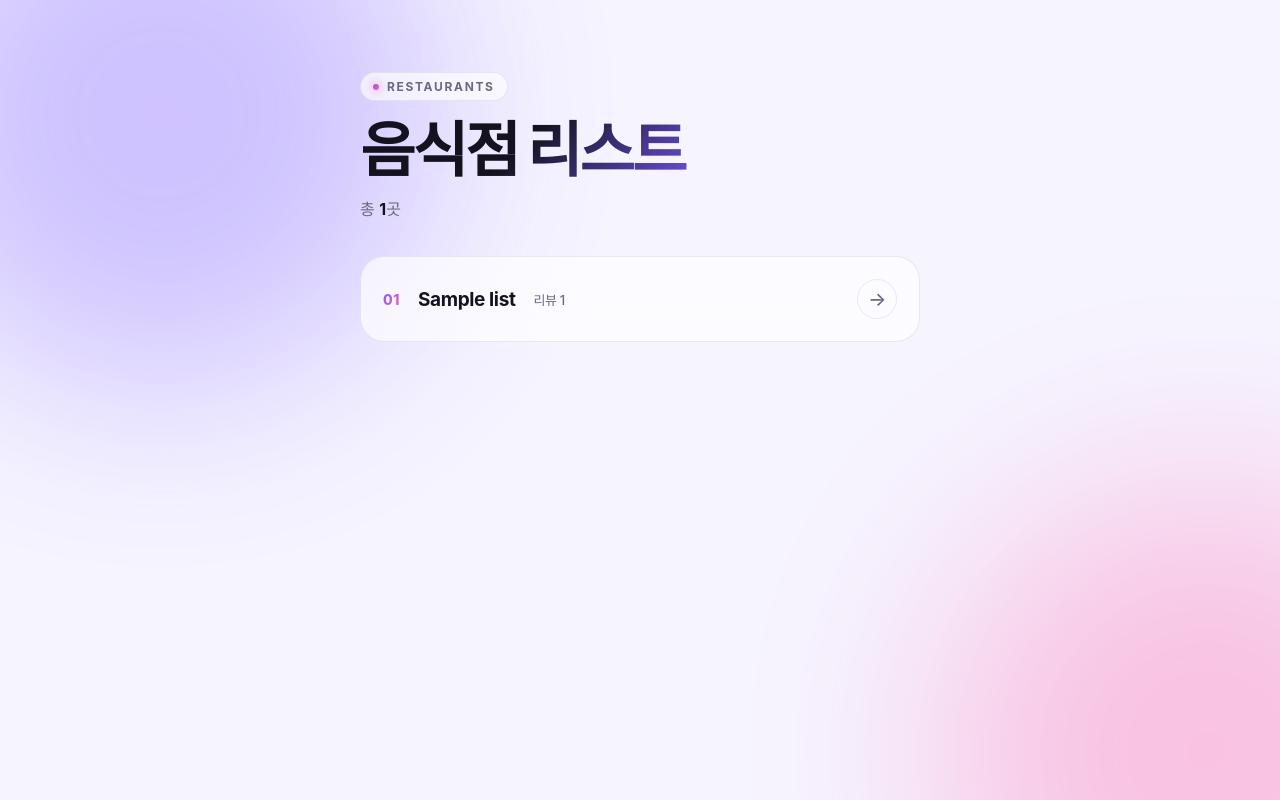
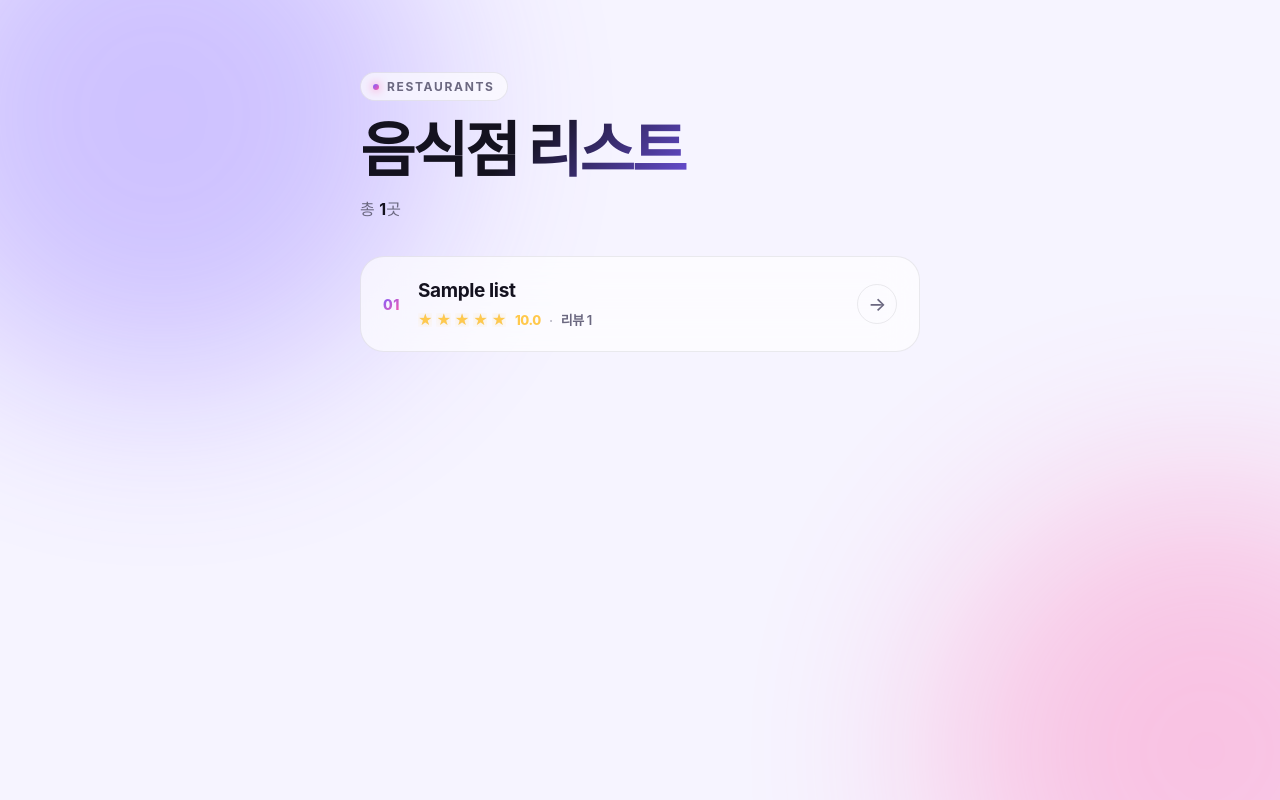
Before and after one commit to v4exex/crud_sample, a FastAPI app: page /stores in a window 1280 px wide. Run offline with FastAPI, Linux system fonts and the light colour scheme; tables that the repository leaves empty hold one stand-in row (values such as "Sample post"); some libraries are stand-ins or nearby versions; some web fonts are replaced.

Commit message:
리스트에 리뷰수 평점 추가

```diff
--- a/main.py
+++ b/main.py
@@ -32,13 +32,20 @@ templates = Jinja2Templates(directory='templates')
 @app.get('/stores')
 def store_list(request:Request):
     with Session(engine) as db:
-        food_store_list = db.scalars(select(Store)).all()
-        review_counts = dict(db.execute(select(Review.store_id, func.count()).group_by(Review.store_id)).all())
+        food_store_list = db.execute(
+            select(
+                Store.store_id, Store.name, Store.addr,
+                func.count(Review.review_id).label('review_count'),
+                func.coalesce(func.round(func.avg(Review.score), 1), 0).label('avg_score'),
+            )
+            .outerjoin(Review, Review.store_id == Store.store_id)
+            .group_by(Store.store_id)
+        ).all()
 
         return templates.TemplateResponse(
             request=request,
             name='store_list.html',
-            context={ 'food_store_list': food_store_list, 'review_counts': review_counts }
+            context={ 'food_store_list': food_store_list }
         )
 
 @app.get('/stores/{store_id}')
--- a/templates/store_list.html
+++ b/templates/store_list.html
@@ -17,6 +17,8 @@
             --a1: #7c5cff;
             --a2: #ff5ca8;
             --a3: #22d3ee;
+            --gold: #ffc94d;
+            --star-off: rgba(255, 255, 255, 0.14);
             --grad: linear-gradient(135deg, var(--a1), var(--a2));
             --orb: 0.5;
         }
@@ -28,6 +30,7 @@
                 --glass: rgba(255, 255, 255, 0.65);
                 --glass-hi: rgba(255, 255, 255, 0.95);
                 --line: rgba(20, 18, 31, 0.08);
+                --star-off: rgba(20, 18, 31, 0.12);
                 --orb: 0.32;
             }
         }
@@ -168,11 +171,42 @@
             color: #fff;
             transform: rotate(-45deg);
         }
-        .reviews {
+        .info {
+            display: flex;
+            flex-direction: column;
+            gap: 8px;
+            min-width: 0;
+        }
+        .meta {
+            display: flex;
+            align-items: center;
+            gap: 8px;
             font-size: 13px;
-            font-weight: 500;
+            font-weight: 600;
             color: var(--muted);
         }
+        .stars-partial {
+            display: inline-block;
+            font-size: 14px;
+            line-height: 1;
+            white-space: nowrap;
+        }
+        .star {
+            position: relative;
+            display: inline-block;
+            margin-right: 1px;
+            color: var(--star-off);
+        }
+        .star-fill {
+            position: absolute;
+            top: 0; left: 0;
+            overflow: hidden;
+            color: var(--gold);
+            text-shadow: 0 0 10px rgba(255, 201, 77, 0.5);
+        }
+        .avg { font-weight: 800; color: var(--gold); }
+        .dot { opacity: 0.5; }
+        .no-review { font-weight: 500; opacity: 0.8; }
         li.empty {
             padding: 56px 20px;
             text-align: center;
@@ -194,8 +228,25 @@
             {% for food_store in food_store_list %}
             <li>
                 <a href="/stores/{{ food_store.store_id }}">
-                    <span>{{ food_store.name }}</span>
-                    <span class="reviews">리뷰 {{ review_counts.get(food_store.store_id, 0) }}</span>
+                    <div class="info">
+                        <span>{{ food_store.name }}</span>
+                        <div class="meta">
+                            {% if food_store.review_count %}
+                            {% set score = food_store.avg_score|float %}
+                            <span class="stars-partial">
+                                {% for i in range(5) %}
+                                {% set fill = [[score - i, 0]|max, 1]|min * 100 %}
+                                <span class="star">★<span class="star-fill" style="width: {{ fill }}%;">★</span></span>
+                                {% endfor %}
+                            </span>
+                            <span class="avg">{{ '%.1f'|format(score) }}</span>
+                            <span class="dot">·</span>
+                            <span>리뷰 {{ food_store.review_count }}</span>
+                            {% else %}
+                            <span class="no-review">아직 리뷰가 없어요</span>
+                            {% endif %}
+                        </div>
+                    </div>
                 </a>
             </li>
             {% else %}
```
